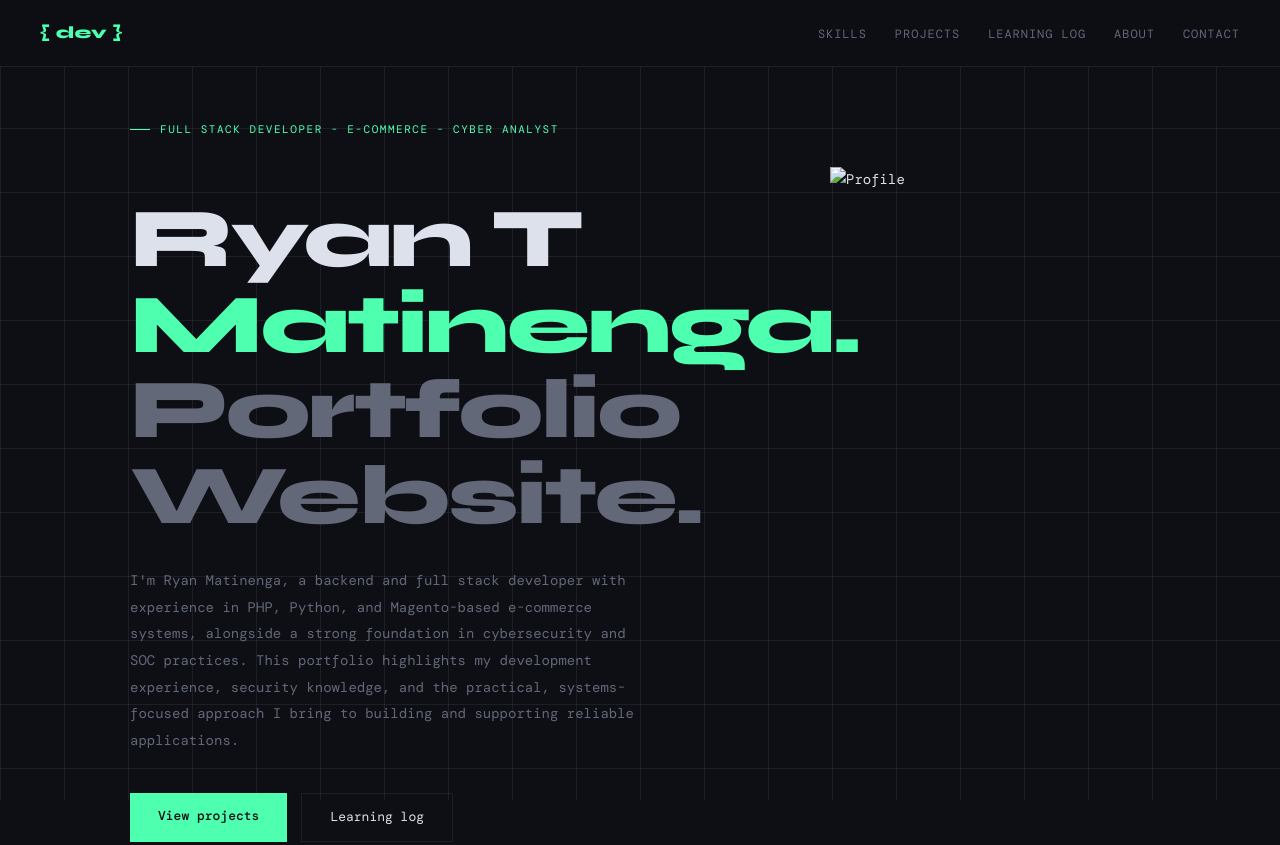
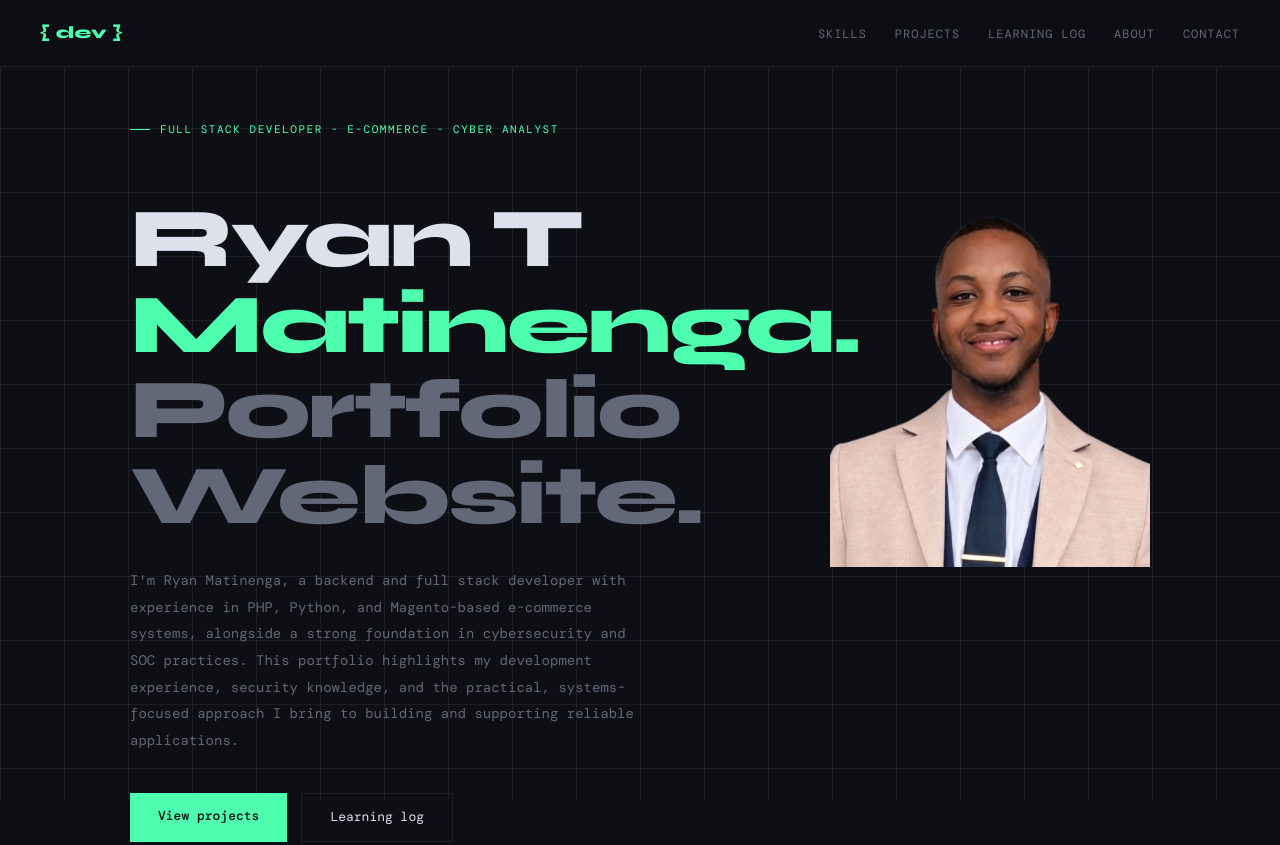
Before and after one commit to RyanMatinenga/developer-portfolio, a plain HTML site: page developer-portfolio/index.html in a window 1280 px wide. Shown: the top 845 px of the page. Drawn offline with nearby package versions, Linux system fonts and the light colour scheme; the site is published under a folder, as on GitHub Pages, so addresses that start at the root find nothing; a web font is replaced by a local one.

Commit message:
Fix image source path in hero.html
Image was not accessibe

```diff
--- a/developer-portfolio/sections/hero.html
+++ b/developer-portfolio/sections/hero.html
@@ -8,7 +8,7 @@
       <span class="dim">Portfolio Website.</span>
     </h1>
     <div class="hero-photo">
-      <img src="/img/Ryan photo.png" alt="Profile" />
+      <img src="img/Ryan photo.png" alt="Profile" />
     </div>
 
   </div>
```
